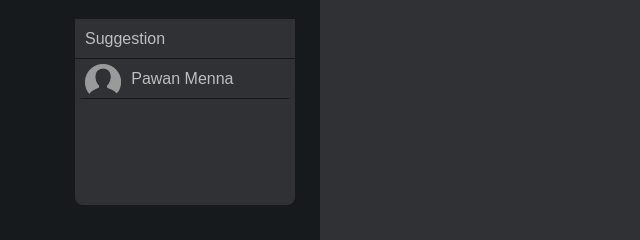
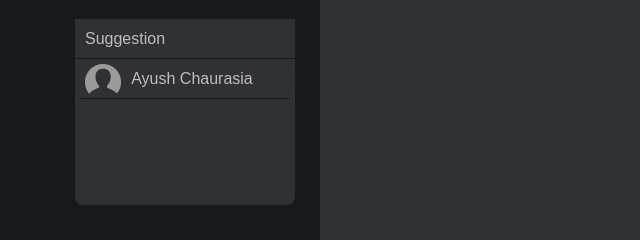
Before and after one commit to pawanmna/CollegeSamaj, a plain HTML site: page Frontend/homepage/homepage.html in a window 1280 px wide. Shown: the part 471-711 px from the top of the page, 0-640 px from the left. Drawn offline with Linux system fonts and the light colour scheme.

Commit message:
homepage.html

```diff
--- a/Frontend/homepage/homepage.html
+++ b/Frontend/homepage/homepage.html
@@ -33,7 +33,7 @@
                 <div class="sugg_card_container bl">
                     <div class="sugg_card bl">
                         <img src="profile.png" alt="" class="bl">
-                        <span class="bl">Pawan Menna</span>
+                        <span class="bl">Ayush Chaurasia</span>
                     </div>
                 </div>
             </div>
```
